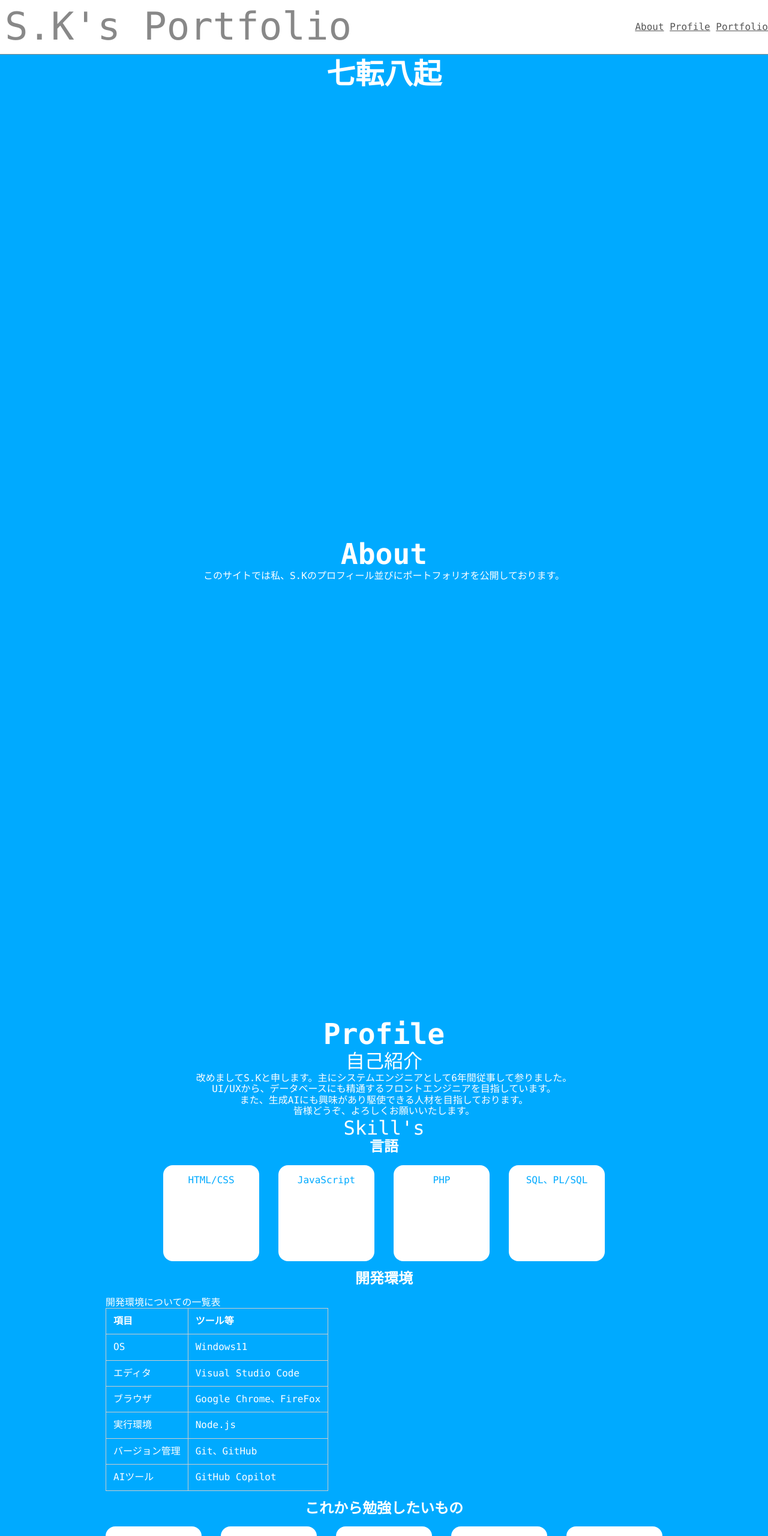
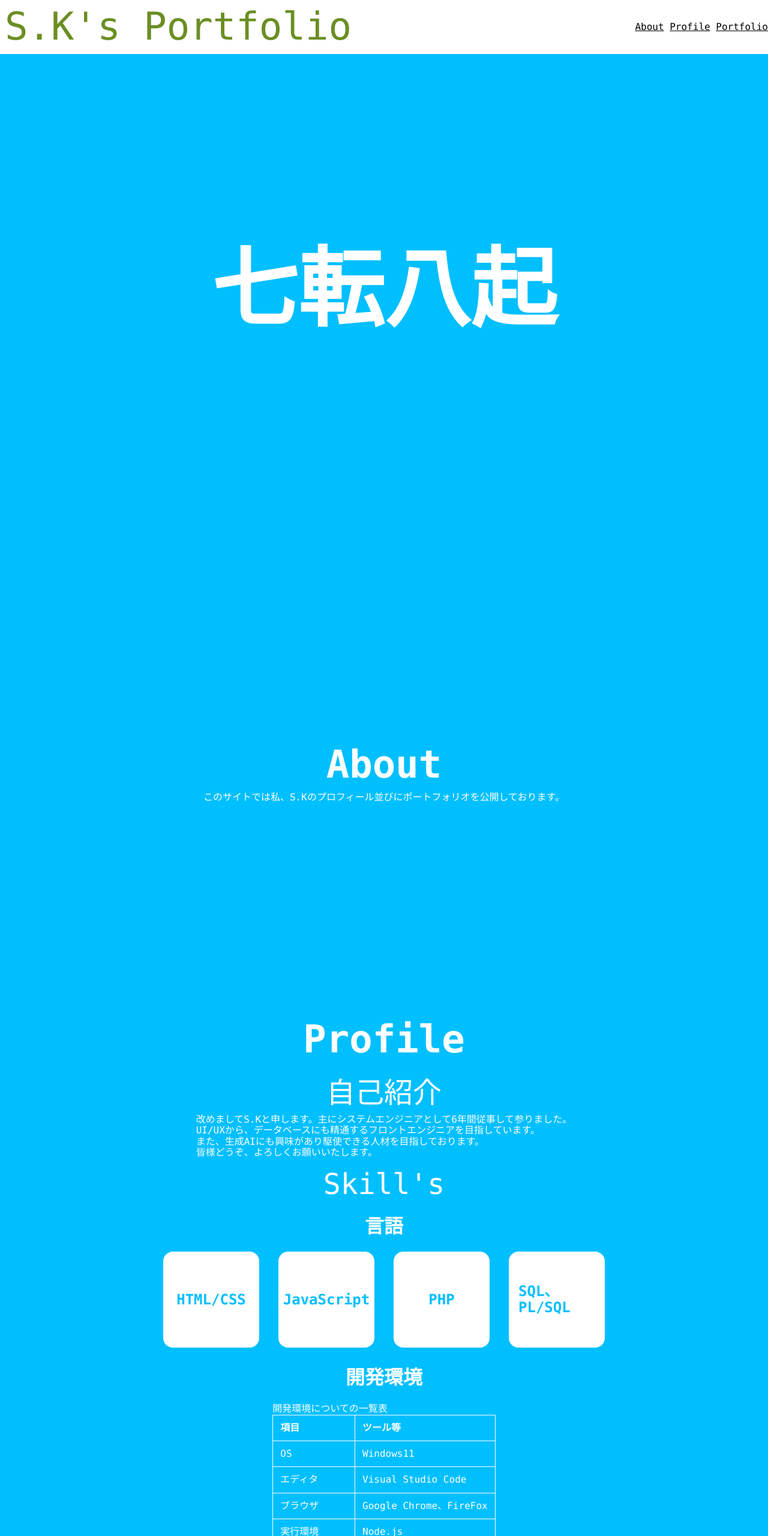
Before and after one commit to portfoliobysk/portfoliobysk.github.io, a plain HTML site: page index.html in a window 1280 px wide. Shown: the top 2560 px of the page at 60% size. Drawn offline with Linux system fonts and the light colour scheme.

Commit message:
バックカラー修正、JS小修整

```diff
--- a/index.html
+++ b/index.html
@@ -25,19 +25,13 @@
 
   <main>
     <section>
-      <div class="viewport-content">
-        <h2>七転八起</h2>
-      </div>
+      <h2 class="slogan">七転八起</h2>
     </section>
     <section>
-      <div class="viewport-content">
       <h2 id="About">About</h2>
         <p>このサイトでは私、S.Kのプロフィール並びにポートフォリオを公開しております。</p>
-      </div>
     </section>
-
     <section>
-      <div class="viewport-content">
       <h2 id="Profile">Profile</h2>
       <h3>自己紹介</h3>
       <p>改めましてS.Kと申します。主にシステムエンジニアとして6年間従事して参りました。
@@ -142,11 +136,9 @@
           </tr>
         </tbody>
       </table>
-      </div>
     </section>
 
     <section>
-      <div class="viewport-content">
       <h2 id="Portfolio">Portfolio</h2>
         <ul>
           <li>
@@ -154,7 +146,6 @@
             <p>JavaScriptの学習用ページです。</p>
           </li>
         </ul>
-      </div>
     </section>
   </main>
 
--- a/styles/style.css
+++ b/styles/style.css
@@ -7,13 +7,12 @@
 body {
     margin: 0;
     padding: 0;
-    background-color: #ffffff;
+    background-color: deepskyblue;
 }
 
 header {
     width: 100%;
-    border-bottom: solid 1px #888888;
-    background-color: #ffffff;
+    background-color: white;
     display: flex;
     justify-content: space-between;
     align-items: center;
@@ -29,38 +28,35 @@ main {
 }
 
 section {
-    width: 100%;
-    background-color: #00aaff;
-    display: flex;
-    justify-content: center;
-}
-
-.viewport-content {
     /*
      * width を 100% にしておき、max-width で最大幅を指定することで、
      * 画面幅が狭い場合に自動的に縮むようにする。
      */
     width: 100%;
-    max-width: 60rem; /* 小さい画面でも意味のある最大幅にするため rem を使用 */
+    max-width: 60rem;
     min-height: 100vh;
     font-size: 1rem;
-    color: #ffffff;
-    text-align: center;
+    color: white;
+    background-color: deepskyblue;
+    display: flex;
+    flex-direction: column;
+    flex-wrap: wrap;
+    justify-content: center;
+    align-items: center;
 }
 
 footer {
     padding: 1rem;
     width: 100%;
     text-align: center;
-    border-top: solid 1px #888888;
-    background-color: #ffffff;
+    background-color: olivedrab;
     display: flex;
     justify-content: space-around;
     align-items: center;
 }
 
 small {
-    color: #888888;
+    color: white;
 }
 
 /* Font styles */
@@ -68,33 +64,39 @@ h1 {
     margin: 0;
     padding: 0.5rem;
     font-size: 4rem;
-    color: #888888;
-    background-color: #ffffff;
+    color: olivedrab;
+    background-color: white;
 }
 
 h2 {
-   margin: 1rem 1rem 0 1rem;
-   font-size: 3rem;
+   margin: 1rem 1rem 0.5rem 1rem;
+   font-size: 4rem;
    font-weight: bold;
 }
 
+h2.slogan {
+    font-size: 9rem;
+}
+
 h3 {
-    font-size: 2rem;
+    margin: 1rem 1rem 0.5rem 1rem;
+    font-size: 3rem;
 }
 
 h4 {
-    font-size: 1.5rem;
+    margin: 1rem 1rem 0.5rem 1rem;
+    font-size: 2rem;
     font-weight: bold;
 }
 
 /* Link styles */
 a {
-    color: #555555;
+    color: black;
     text-decoration: underline;
 }
 
 a:hover {
-    color: #ff9500;
+    color: saddlebrown;
     text-decoration: none;
 }
 
@@ -110,9 +112,14 @@ li {
     padding: 1rem;
     width: 10rem;
     height: 10rem;
-    color: #00aaff;
-    background-color: #ffffff;
+    color: deepskyblue;
+    font-size: 1.5rem;
+    font-weight: bold;
+    background-color: white;
     border-radius: 1rem;
+    display: flex;
+    justify-content: center;
+    align-items: center;
 }
 
 /* Table styles */
@@ -121,8 +128,8 @@ table {
 }
 
 th, td {
-    border: 1px solid #ccc;
+    border: 1px solid white;
     padding: 0.75rem;
     text-align: left;
-    word-break:break-word
+    word-break: break-word;
 }
```
Also changed, not shown: portfolio/js/index.html (+6 -2 lines). Lines whose indentation alone changed are shown as unchanged.
